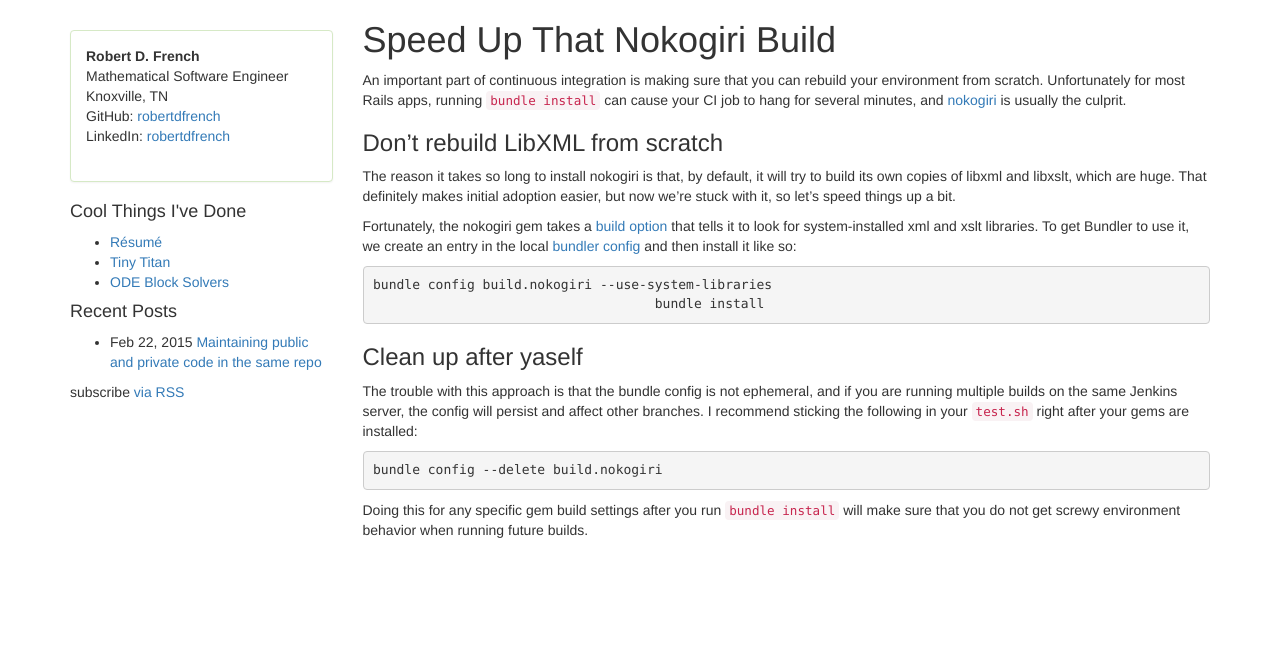
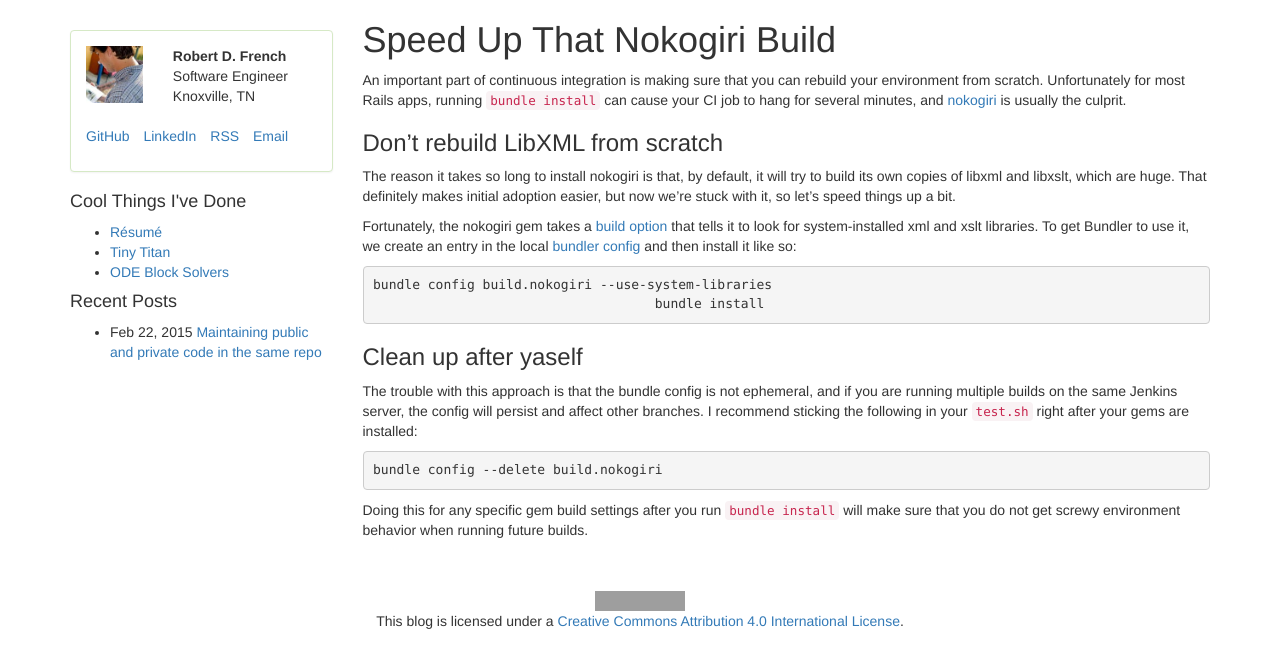
Before and after one commit to robertdfrench/robertdfrench.github.com, a Jekyll site: the page full_example.html, which Jekyll copies as it is, in a window 1280 px wide. Shown: the top 668 px of the page. Built offline with Jekyll 4.4.1, drawn with Linux system fonts in a browser that asks for light colours; grey boxes are pictures that could not be loaded.

Commit message:
Got an okay start

```diff
--- a/full_example.html
+++ b/full_example.html
@@ -23,13 +23,26 @@
 						<p>&nbsp;</p>
 						<div class="panel panel-success">
 							<div class="panel-body">
-								 <address>
-									 <strong>Robert D. French</strong><br>
-									 Mathematical Software Engineer<br>
-									 Knoxville, TN<br>
-									 GitHub: <a href="#">robertdfrench</a><br>
-									 LinkedIn: <a href="#">robertdfrench</a>
-								 </address>
+								<div class="row">
+									  <div class="col-md-4">
+									    <img src="assets/profile_square.jpg" class="img-responsive">
+								       </div>
+									  <div class="col-md-8">
+									    <address>
+										    <strong>Robert D. French</strong><br>
+										    Software Engineer<br>
+										    Knoxville, TN<br>
+									    </address>
+								       </div>
+									  <nav class="col-md-12">
+											<ul class="list-inline">
+												   <li><a href="#">GitHub</a></li>
+												   <li><a href="#">LinkedIn</a></li>
+												   <li><a href="#">RSS</a></li>
+												   <li><a href="#">Email</a></li>
+											</ul>
+									  </nav>
+								</div>
 							</div>
 						</div>
 							<nav>
@@ -47,8 +60,6 @@
 								   	 <a class="post-link" href="/git/branch/open-source/submodule/2015/02/22/maintaining-public-private-code-same-repo.html">Maintaining public and private code in the same repo</a>
 								    </li>
 								</ul>
-
-								  <p class="rss-subscribe">subscribe <a href="/feed.xml">via RSS</a></p>
 							</nav>
 				    </section>
 				    <section class="col-md-9">
@@ -89,6 +100,11 @@
 
 				    <!-- MathJax -->
 				    <script src='https://cdn.mathjax.org/mathjax/latest/MathJax.js?config=TeX-AMS-MML_HTMLorMML'></script>
+				    <br>
+				    <br>
+				    <center>
+						  <a rel="license" href="http://creativecommons.org/licenses/by/4.0/"><img alt="Creative Commons License" style="border-width:0" src="https://i.creativecommons.org/l/by/4.0/88x31.png" /></a><br /><span xmlns:dct="http://purl.org/dc/terms/" property="dct:title">This blog</span> is licensed under a <a rel="license" href="http://creativecommons.org/licenses/by/4.0/">Creative Commons Attribution 4.0 International License</a>.
+				    </center>
 			 </footer>
 	   </body>
 </html>
```
Also changed, not shown: assets/profile_square.jpg (added).
